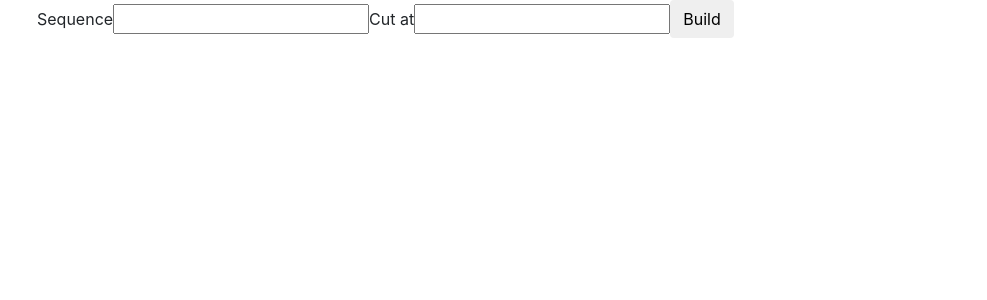
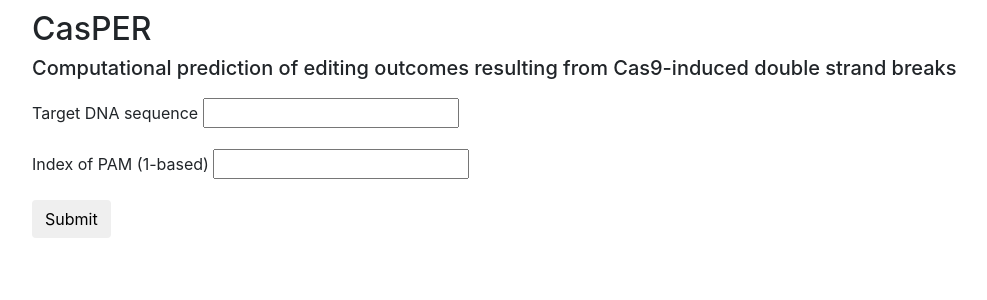
Before and after one commit to cellgeni/FORECasT, a Flask app: page / in a window 1280 px wide. Shown: the top 300 px of the page, without its empty margins (48-1035 px from the left). Run offline with Flask 2, Linux system fonts and the light colour scheme; some libraries are stand-ins or nearby versions.

Commit message:
Add plot

```diff
--- a/app.py
+++ b/app.py
@@ -1,17 +1,17 @@
 import requests
 import wtforms
 from flask import Flask, render_template, request
+from markupsafe import Markup
 from wtforms import validators
 
-from config import MODEL_HOST
+from config import MODEL_URL
 
 app = Flask(__name__)
 
 
 class MutationalProfileForm(wtforms.Form):
-    seq = wtforms.StringField('Sequence', [validators.DataRequired()])
-    cut_site = wtforms.IntegerField('Cut at', [validators.Length(min=6, max=35),
-                                                  validators.DataRequired()])
+    seq = wtforms.StringField('Target DNA sequence', [validators.DataRequired()])
+    cut_site = wtforms.IntegerField('Index of PAM (1-based)', [validators.DataRequired()])
 
 
 @app.route('/', methods=["GET", "POST"])
@@ -20,10 +20,10 @@ def plot():
     if request.method == 'POST' and form.validate():
         seq = form.seq.data
         cut_site = form.cut_site.data
-        plot_data = requests.post(MODEL_HOST, {"seq": seq,
-                                          "cut_site": cut_site})
+        plot_data = requests.post(MODEL_URL, data={"seq": seq,
+                                                   "cut_site": cut_site})
         plot_html = plot_data.json().get("plot")
-        return render_template("plot.html", plot=plot_html)
+        return render_template("plot.html", plot=Markup(plot_html), form=form)
     return render_template("plot.html", form=form)
 
 
--- a/static/app.css
+++ b/static/app.css
@@ -0,0 +1,7 @@
+.main-block {
+    padding: 10px;
+}
+
+.main-form{
+    padding-top: 10px;
+}
--- a/templates/plot.html
+++ b/templates/plot.html
@@ -1,25 +1,23 @@
 {% extends "base.html" %}
-{% block title %} Mutational profile {% endblock %}
+{% block title %}CasPER{% endblock %}
 {% block content %}
-    <div class="container">
-
- <form class="form-inline" action="" method="post">
+    <div class="container main-block" >
+    <h2>CasPER</h2>
+    <h5>Computational prediction of editing outcomes resulting from Cas9-induced double strand breaks</h5>
+        {% if form %}
+            <form action="" method="post" class="main-form">
                 <div class="form-group">
-{#    <label for="sequence">Sequence:</label>#}
                     {{ form.seq.label }} {{ form.seq }}
-{#    <input type="text" class="form-control" id="sequence">#}
                 </div>
                 <div class="form-group">
-{#    <label for="cut-site">Cut at position:</label>#}
-{#    <input type="number" class="form-control" id="cut_site">#}
-
                     {{ form.cut_site.label }} {{ form.cut_site }}
                 </div>
-  <button type="submit" class="btn btn-submit">Build</button>
+                <button type="submit" class="btn btn-submit">Submit</button>
             </form>
+        {% endif %}
 
         <div class="plot">
-        {{ plot }}
+            {{ plot|safe }}
 
         </div>
 
```
Lines whose indentation alone changed are shown as unchanged.
